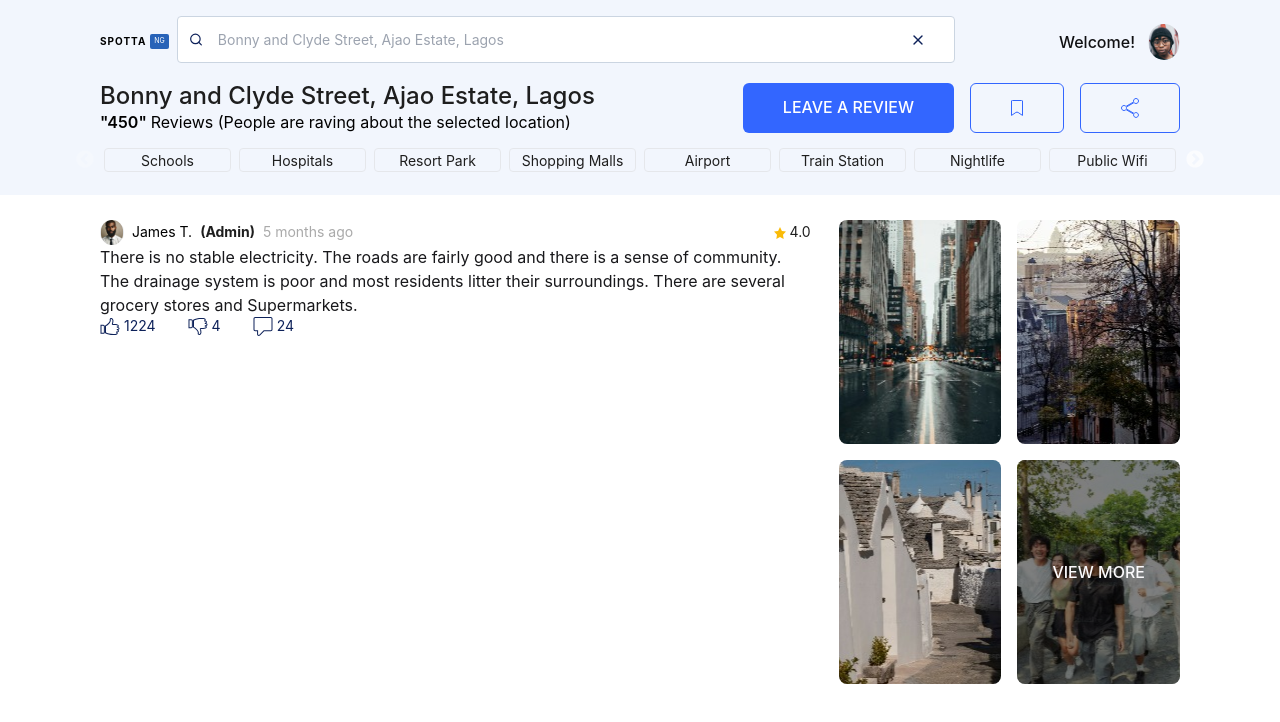
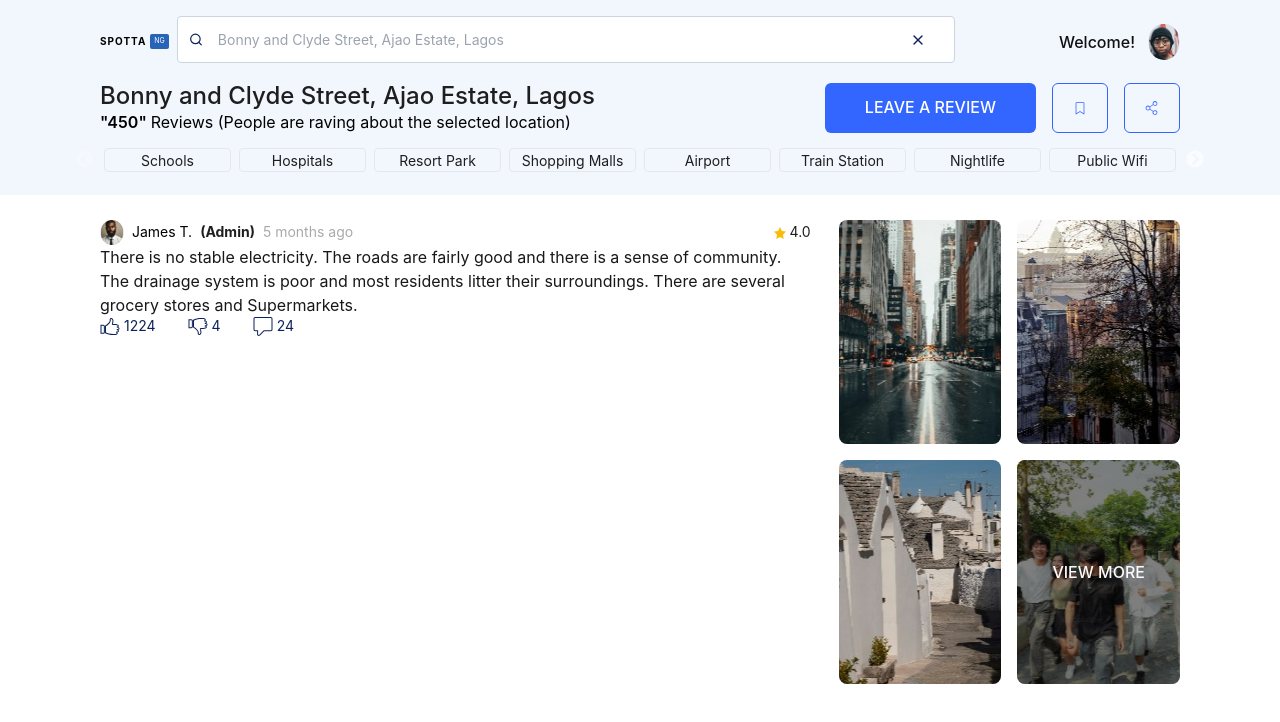
Before and after one commit to PromiseUdo/dash-test-promise, a React (Create React App) app: page /all-reviews in a window 1280 px wide. Shown: the top 722 px of the page. Built offline with nearby package versions, Linux system fonts and the light colour scheme.

Commit message:
change grid declaration

```diff
--- a/package.json
+++ b/package.json
@@ -23,6 +23,7 @@
     "react-dom": "^18.2.0",
     "react-hook-form": "^7.51.2",
     "react-hot-toast": "^2.4.1",
+    "react-icons": "^5.0.1",
     "react-router-dom": "^6.22.3",
     "react-scripts": "5.0.1",
     "react-slick": "^0.30.2",
--- a/src/layouts/allReviewsLayout/components/Header.tsx
+++ b/src/layouts/allReviewsLayout/components/Header.tsx
@@ -7,6 +7,8 @@ import Typography from "@/common/Typograhpy";
 import Button from "@/common/button";
 import Slider from "react-slick";
 import { useReviewContext } from "@/context/ReviewContext";
+import { PiBookmarkSimpleLight } from "react-icons/pi";
+import { PiShareNetworkLight } from "react-icons/pi";
 
 const places = [
   "Schools",
@@ -88,7 +90,7 @@ const Header = () => {
           />
         </div>
 
-        <UserInfo className="hidden md:block" />
+        <UserInfo className="hidden md:block " />
       </div>
       <div className="gap-[4px] md:gap-[0] flex flex-col lg:flex-row items-start lg:items-center justify-between">
         {/* left */}
@@ -122,21 +124,28 @@ const Header = () => {
         <div className="flex items-center gap-[16px]">
           <Button
             onClick={handleReviewClick}
-            className=" py-[8px] px-[25px] h-[40px] lg:h-[50px] lg:py-[16px] lg:px-[40px] uppercase rounded-[6px] text-[14px] lg:text-[16px] font-[500] leading-[19.36px]"
+            className=" py-[8px] px-[25px] h-[35px] lg:h-[50px] lg:py-[16px] lg:px-[40px] uppercase rounded-[6px] text-[12px] lg:text-[16px] font-[500] leading-[19.36px]"
             label="Leave a review"
             variant="primary"
           />
 
-          <Button
-            label={<iconComponents.util.BookmarkIcon />}
+          <button className=" border-dash-primary rounded-md   sm flex items-center justify-center h-[35px] md:h-[50px] w-[56px] p-0 border-[1.5px]">
+            <PiBookmarkSimpleLight color="#3366ff" />
+          </button>
+          <button className=" border-dash-primary rounded-md sm flex items-center justify-center h-[35px] md:h-[50px] w-[56px] p-0 border-[1.5px]">
+            <PiShareNetworkLight color="#3366ff" />
+          </button>
+
+          {/* <Button
+            label={<PiBookmarkSimpleLight color="#3366ff" />}
             variant="outlined"
-            className=" h-[40px] md:h-[50px] w-[56px] px-0 border-[1.5px]"
-          />
-          <Button
-            label={<iconComponents.util.ShareIcon />}
+            className=" h-[35px] md:h-[50px] w-[46px] p-0 border-[1.5px]"
+          /> */}
+          {/* <Button
+            label={<PiShareNetworkLight color="#3366ff" />}
             variant="outlined"
-            className=" h-[40px] lg:h-[50px] w-[56px] px-0 border-[1.5px]"
-          />
+            className=" h-[35px] lg:h-[50px]  md:w-[56px] p-0 border-[1.5px]"
+          /> */}
         </div>
       </div>
 
```
Also changed, not shown: 1 other file (tests, documents, lock files or other folders).
